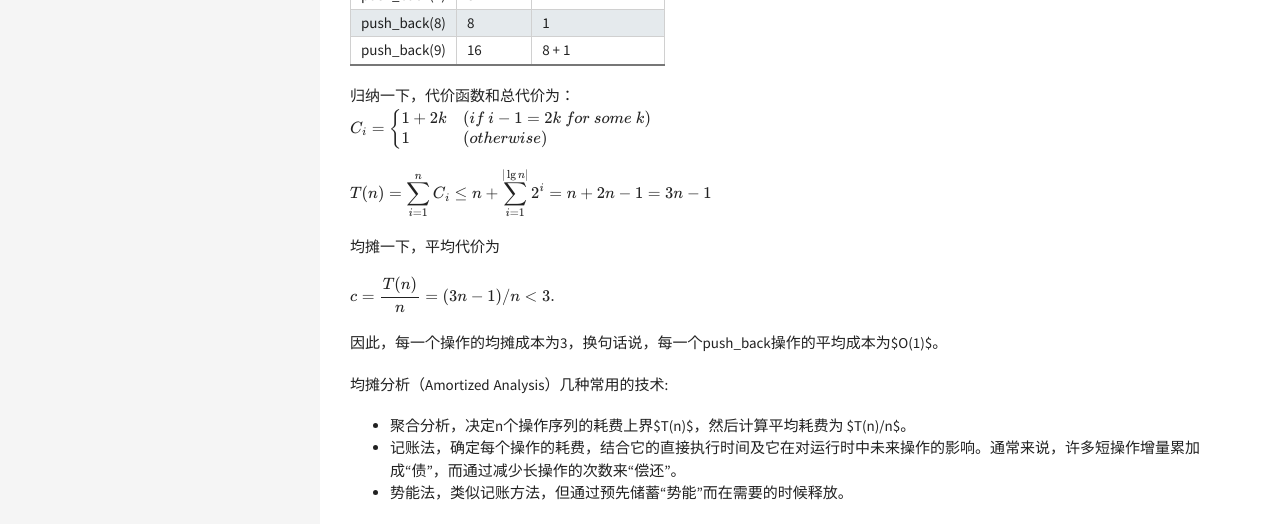
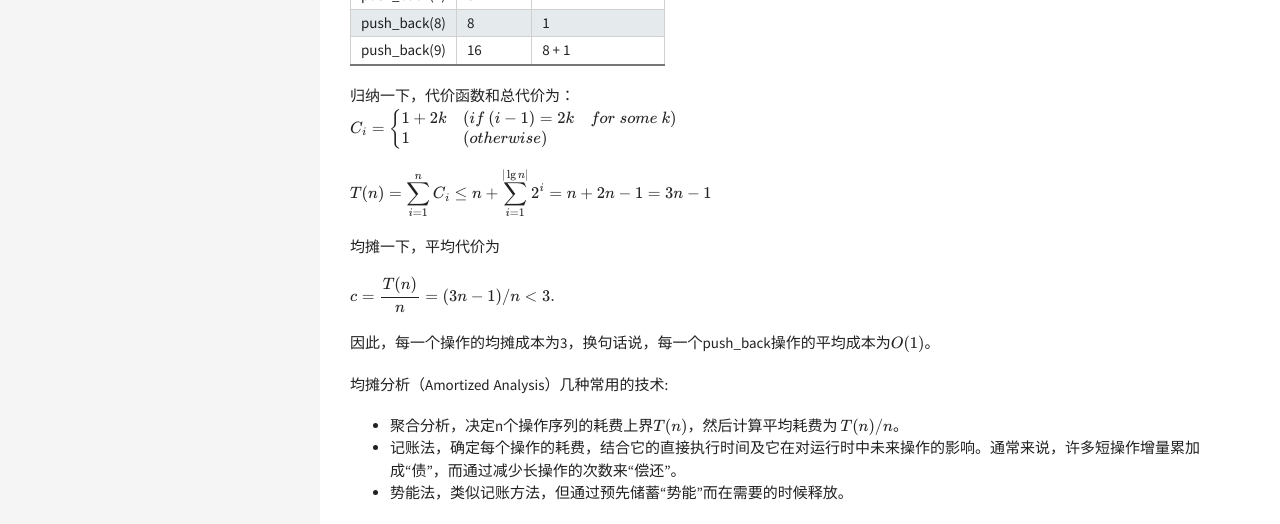
Before and after one commit to yixiaoyang/yixiaoyang.github.io, a Jekyll site: the page built from _posts/2022-01-01-vector-pushback.md, in a window 1280 px wide. Shown: the part 2357-2881 px from the top of the page. Built offline with Jekyll 4.4.1, drawn with Linux system fonts in a browser that asks for light colours; nearby versions of some CDN libraries; formulas are drawn with MathJax 3.

Commit message:
1. 优化渲染配置。

```diff
--- a/_includes/head.html
+++ b/_includes/head.html
@@ -20,12 +20,13 @@
   <link rel="shortcut icon" href="{{ site.url }}/favicon.png">
 
   <!-- MathJax Section -->
-  <script src="https://cdnjs.cloudflare.com/ajax/libs/mathjax/2.7.0/MathJax.js?config=TeX-AMS-MML_HTMLorMML" type="text/javascript">
-  </script>
+  <!-- <script src="https://cdnjs.cloudflare.com/ajax/libs/mathjax/2.7.0/MathJax.js?config=TeX-AMS-MML_HTMLorMML" type="text/javascript"></script> -->
+  <script src="https://cdn.mathjax.org/mathjax/latest/MathJax.js?config=TeX-AMS-MML_HTMLorMML" type="text/javascript"></script>
   <script>
 	  MathJax.Hub.Config({
    	  tex2jax: {
    	    skipTags: ['script', 'noscript', 'style', 'textarea', 'pre'],
+        inlineMath: [['$', '$']]
    	  },
       displayAlign: "left"
    	  });
@@ -36,8 +37,4 @@
    	  }
    	  });
   </script>
-
-  <!-- Load KaTeX -->
-  <link rel="stylesheet" href="//cdnjs.cloudflare.com/ajax/libs/KaTeX/0.1.1/katex.min.css">
-  <script src="//cdnjs.cloudflare.com/ajax/libs/KaTeX/0.1.1/katex.min.js"></script>
 </head>
--- a/_includes/js.html
+++ b/_includes/js.html
@@ -14,7 +14,7 @@
 {% endif %}
 
 <!-- mathjax -->
-<script>
+<!-- <script>
   $("script[type='math/tex']").replaceWith(function () {
     var tex = $(this).text();
     return katex.renderToString(tex, { displayMode: false });
@@ -24,4 +24,4 @@
     var tex = $(this).html();
     return katex.renderToString(tex.replace(/%.*/g, ''), { displayMode: true });
   });
-</script>
+</script> -->
--- a/_posts/2022-01-01-vector-pushback.md
+++ b/_posts/2022-01-01-vector-pushback.md
@@ -97,7 +97,7 @@ void vector<T>::reserve(int newalloc) {
 归纳一下，代价函数和总代价为：
 $$
 C_i = \begin{cases}
-    1+2k &(if\ {i−1=2k} \text \ for\ some\ {k})\\
+    1+2k &(if\ {(i−1)=2k} & for\; some\ {k})\\
     1 &(otherwise)
 \end {cases}
 $$
```
